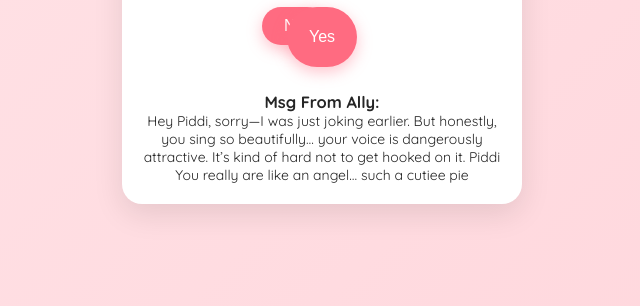
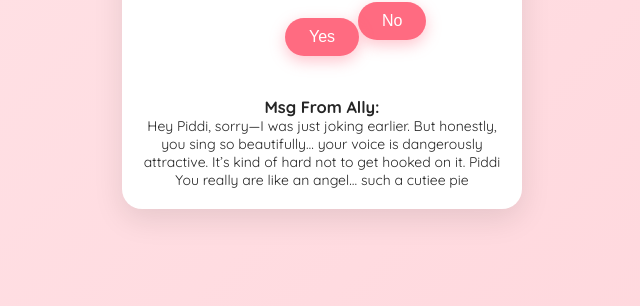
Before and after one commit to allymalik/piddis-project, a plain HTML site: page index.html in a window 1280 px wide. Shown: the part 494-800 px from the top of the page, without its empty margins (318-958 px from the left). Drawn offline with Linux system fonts and the light colour scheme.

Commit message:
Update style.css

```diff
--- a/style.css
+++ b/style.css
@@ -42,16 +42,18 @@ body {
 .button-container {
   display: flex;
   justify-content: center;
+  align-items: center;
   gap: 15px;
   margin-top: 20px;
   position: relative;
-  height: 60px;
+  height: 70px;
 }
 
+/* base button */
 .btn {
   border: none;
   border-radius: 50px;
-  padding: 10px 22px;
+  padding: 10px 24px;
   font-size: 16px;
   cursor: pointer;
   background-color: #ff6b81;
@@ -60,20 +62,16 @@ body {
   box-shadow: 0 5px 15px rgba(255, 107, 129, 0.4);
 }
 
-.btn:hover {
-  transform: scale(1.1);
-  background-color: #ff8fa3;
-}
-
-/* YES always visible */
+/* YES button */
 .yes-btn {
+  position: relative;
   z-index: 2;
 }
 
-/* NO button floating */
+/* NO button FIXED */
 .no-btn {
   position: absolute;
-  left: 120px;
+  left: 60%;
   top: 0;
 }
 
```
